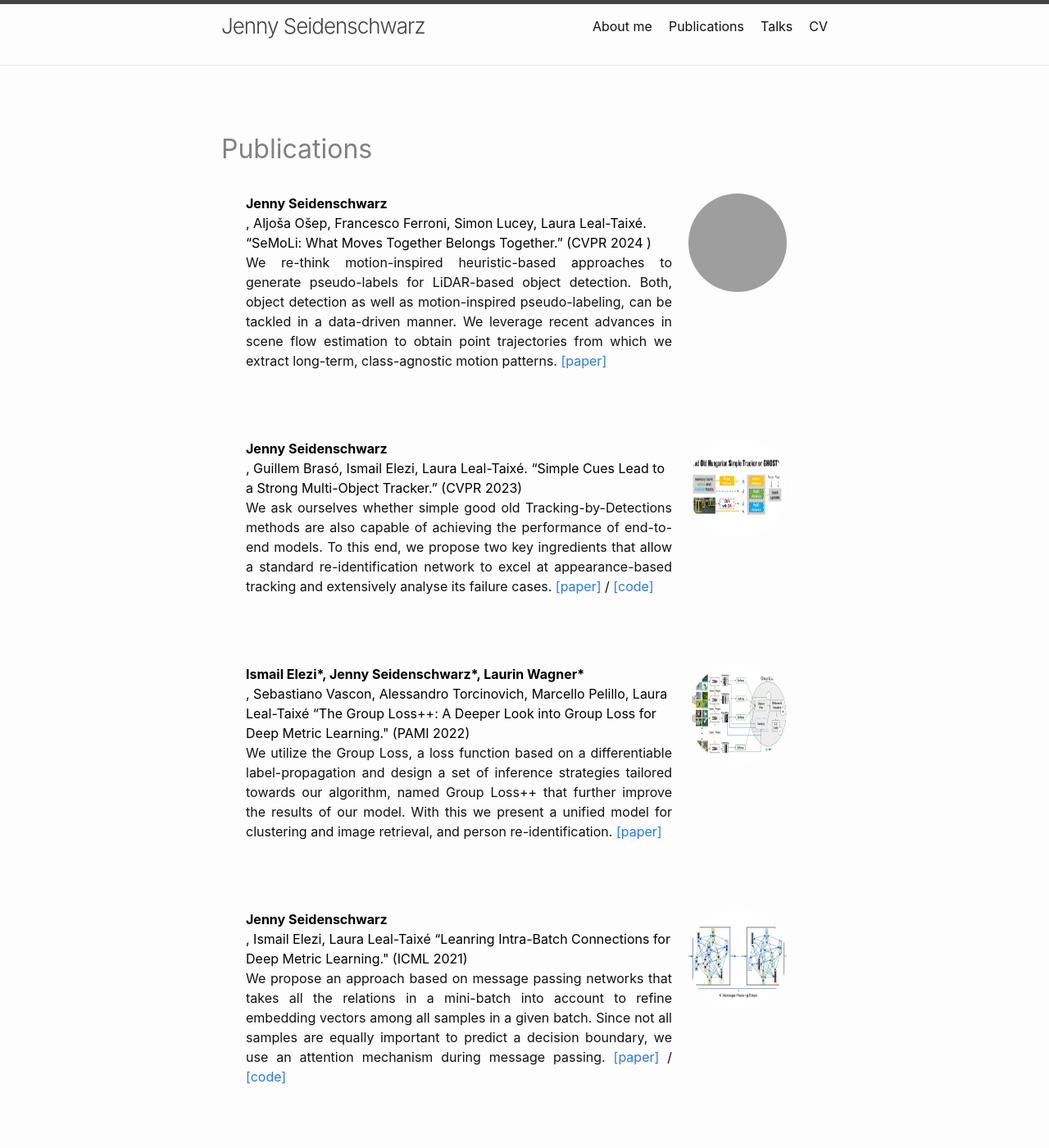
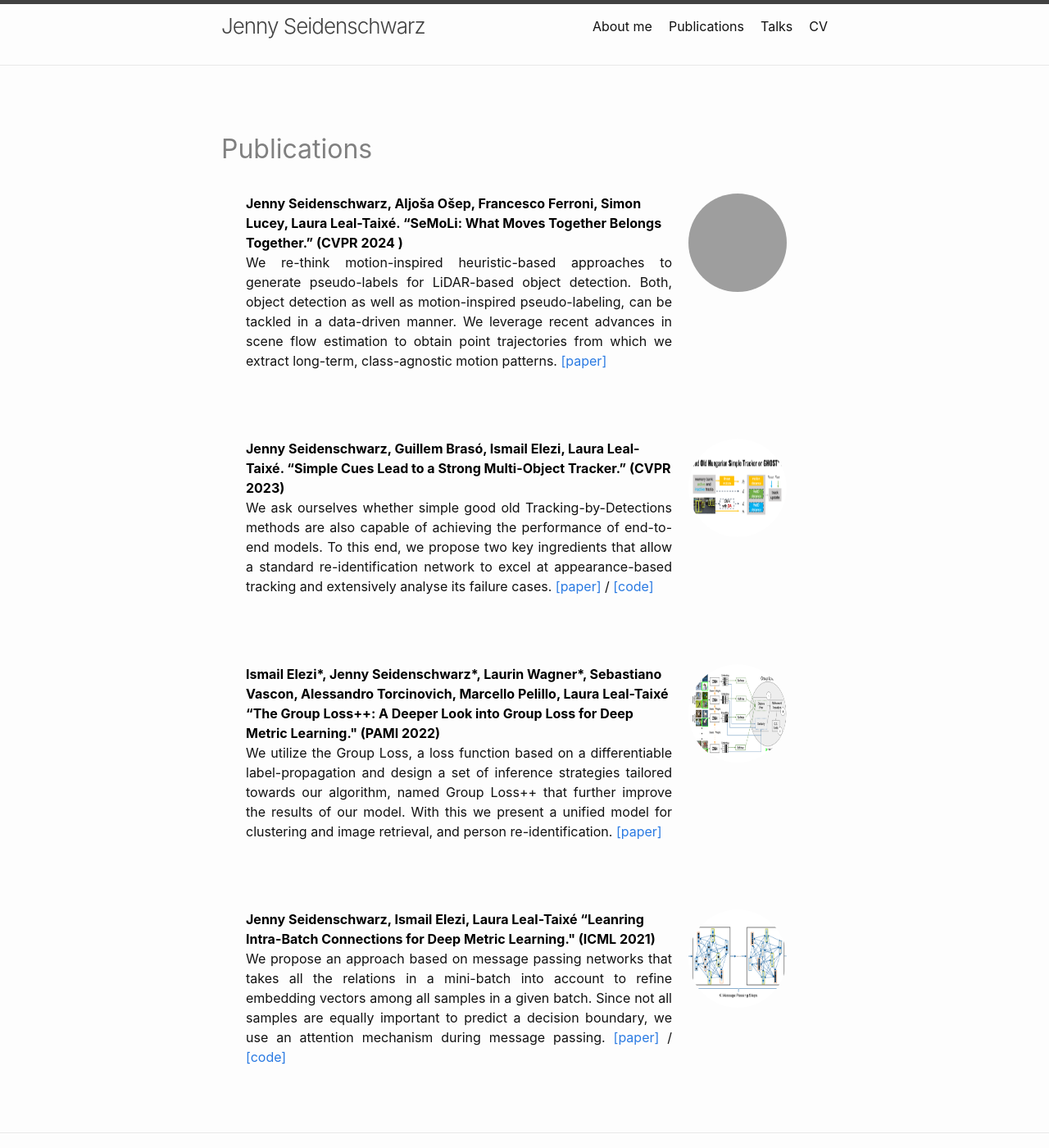
Before and after one commit to JennySeidenschwarz/JennySeidenschwarz.github.io, a Jekyll site: the page built from publications.md, in a window 1280 px wide and 1400 px high. Shown: the whole window at 82% size. Built offline with Jekyll 4.4.1, drawn with Linux system fonts in a browser that asks for light colours; grey boxes are pictures that could not be loaded.

Commit message:
Update publications.md

```diff
--- a/publications.md
+++ b/publications.md
@@ -7,26 +7,26 @@ title: Publications
 ---
 
 <div class="wrapper">
-  <div class="grid-item"><div class="sub_head">Jenny Seidenschwarz</div> <div class="sub_head_not_bold">, Aljoša Ošep, Francesco Ferroni, Simon Lucey, Laura Leal-Taixé. “SeMoLi: What Moves Together Belongs Together.” (CVPR 2024 )</div><div class="block_text">We re-think motion-inspired heuristic-based approaches to generate pseudo-labels for LiDAR-based object detection. Both, object detection as well as motion-inspired pseudo-labeling, can be tackled in a data-driven manner. We leverage recent advances in scene flow estimation to obtain point trajectories from which we extract long-term, class-agnostic motion patterns.  <a href="https://arxiv.org/abs/2402.19463">[paper]</a></div> </div>
+  <div class="grid-item"><div class="sub_head">Jenny Seidenschwarz, Aljoša Ošep, Francesco Ferroni, Simon Lucey, Laura Leal-Taixé. “SeMoLi: What Moves Together Belongs Together.” (CVPR 2024 )</div><div class="block_text">We re-think motion-inspired heuristic-based approaches to generate pseudo-labels for LiDAR-based object detection. Both, object detection as well as motion-inspired pseudo-labeling, can be tackled in a data-driven manner. We leverage recent advances in scene flow estimation to obtain point trajectories from which we extract long-term, class-agnostic motion patterns.  <a href="https://arxiv.org/abs/2402.19463">[paper]</a></div> </div>
 <div class="grid-item center_text column_img"><a href="https://arxiv.org/abs/2206.04656"><img class="circular_image" src="imgs/semoli-teaser-smLL.png"/></a></div>
 </div>
 <br/><br/>
 
  <div class="wrapper">
-  <div class="grid-item"><div class="sub_head">Jenny Seidenschwarz</div> <div class="sub_head_not_bold">, Guillem Brasó, Ismail Elezi, Laura Leal-Taixé. “Simple Cues Lead to a Strong Multi-Object Tracker.” (CVPR 2023)</div><div class="block_text">We ask ourselves whether simple good old Tracking-by-Detections methods are also capable of achieving the performance of end-to-end models. To this end, we propose two key ingredients that allow a standard re-identification network to excel at appearance-based tracking and extensively analyse its failure cases. <a href="https://arxiv.org/abs/2206.04656">[paper]</a> / <a href="https://github.com/dvl-tum/GHOST">[code]</a></div> </div>
+  <div class="grid-item"><div class="sub_head">Jenny Seidenschwarz, Guillem Brasó, Ismail Elezi, Laura Leal-Taixé. “Simple Cues Lead to a Strong Multi-Object Tracker.” (CVPR 2023)</div><div class="block_text">We ask ourselves whether simple good old Tracking-by-Detections methods are also capable of achieving the performance of end-to-end models. To this end, we propose two key ingredients that allow a standard re-identification network to excel at appearance-based tracking and extensively analyse its failure cases. <a href="https://arxiv.org/abs/2206.04656">[paper]</a> / <a href="https://github.com/dvl-tum/GHOST">[code]</a></div> </div>
 <div class="grid-item center_text column_img"><a href="https://arxiv.org/abs/2206.04656"><img class="circular_image" src="imgs/ghost_cvpr23.png"/></a></div>
 </div>
 <br/><br/>
 
 
  <div class="wrapper">
-  <div class="grid-item"><div class="sub_head">Ismail Elezi*, Jenny Seidenschwarz*, Laurin Wagner*</div> <div class="sub_head_not_bold">, Sebastiano Vascon, Alessandro Torcinovich, Marcello Pelillo, Laura Leal-Taixé “The Group Loss++: A Deeper Look into Group Loss for Deep Metric Learning." (PAMI 2022)</div><div class="block_text">We utilize the Group Loss, a loss function based on a differentiable label-propagation and design a set of inference strategies tailored towards our algorithm, named Group Loss++ that further improve the results of our model. With this we present a unified model for clustering and image retrieval, and person re-identification. <a href="https://arxiv.org/abs/2204.01509">[paper]</a></div> </div>
+  <div class="grid-item"><div class="sub_head">Ismail Elezi*, Jenny Seidenschwarz*, Laurin Wagner*, Sebastiano Vascon, Alessandro Torcinovich, Marcello Pelillo, Laura Leal-Taixé “The Group Loss++: A Deeper Look into Group Loss for Deep Metric Learning." (PAMI 2022)</div><div class="block_text">We utilize the Group Loss, a loss function based on a differentiable label-propagation and design a set of inference strategies tailored towards our algorithm, named Group Loss++ that further improve the results of our model. With this we present a unified model for clustering and image retrieval, and person re-identification. <a href="https://arxiv.org/abs/2204.01509">[paper]</a></div> </div>
 <div class="grid-item center_text column_img"><a href="https://arxiv.org/abs/2204.01509"><img class="circular_image" src="imgs/elezi_pami_2022.png"/></a></div>
 </div>
 <br/><br/>
 
 
  <div class="wrapper">
-  <div class="grid-item"><div class="sub_head">Jenny Seidenschwarz</div> <div class="sub_head_not_bold">, Ismail Elezi, Laura Leal-Taixé “Leanring Intra-Batch Connections for Deep Metric Learning." (ICML 2021)</div><div class="block_text">We propose an approach based on message passing networks that takes all the relations in a mini-batch into account to refine embedding vectors among all samples in a given batch. Since not all samples are equally important to predict a decision boundary, we use an attention mechanism during message passing. <a href="https://arxiv.org/abs/2102.07753">[paper]</a> / <a href="https://github.com/dvl-tum/intra_batch">[code]</a></div> </div>
+  <div class="grid-item"><div class="sub_head">Jenny Seidenschwarz, Ismail Elezi, Laura Leal-Taixé “Leanring Intra-Batch Connections for Deep Metric Learning." (ICML 2021)</div><div class="block_text">We propose an approach based on message passing networks that takes all the relations in a mini-batch into account to refine embedding vectors among all samples in a given batch. Since not all samples are equally important to predict a decision boundary, we use an attention mechanism during message passing. <a href="https://arxiv.org/abs/2102.07753">[paper]</a> / <a href="https://github.com/dvl-tum/intra_batch">[code]</a></div> </div>
 <div class="grid-item center_text column_img"> <a href="https://arxiv.org/abs/2102.07753"><img class="circular_image" src="imgs/seidenscICML.png"/></a></div>
 </div>
```
